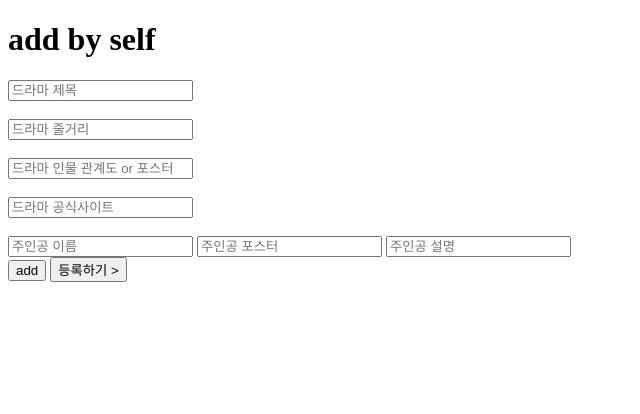
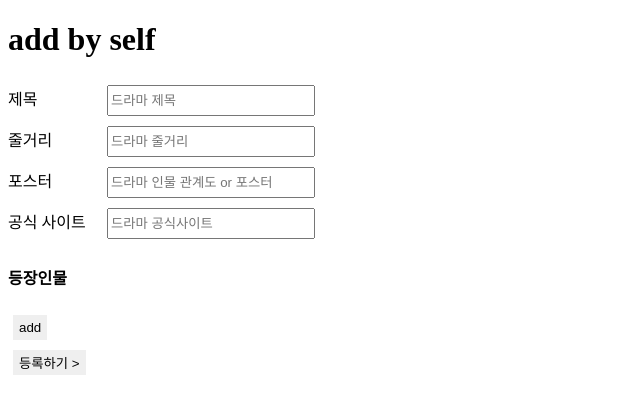
Before and after one commit to SeryoungShim/MbtiRecommend, a Django app: page /adddrama/1 in a window 1280 px wide. Shown: the top 414 px of the page, without its empty margins (0-640 px from the left). Run offline with Django 3.2, Linux system fonts and the light colour scheme; data that the repository does not hold is empty.

Commit message:
add css to insertDrama

```diff
--- /dev/null
+++ b/MbtiProject/MbtiApp/static/insertDrama.css
@@ -0,0 +1,16 @@
+label {
+    display: inline-block;
+    width: 90px;
+}
+
+input {
+    width: 200px;
+    height: 25px;
+    margin: 5px;
+}
+
+button {
+    border: 0px;
+    height: 25px;
+    margin: 5px;
+}
--- a/MbtiProject/MbtiApp/templates/form.html
+++ b/MbtiProject/MbtiApp/templates/form.html
@@ -1,40 +1,38 @@
 <!DOCTYPE html>
 <html lang="en">
 <head>
+    {% load static %}
     <meta charset="UTF-8">
     <meta name="viewport" content="width=device-width, initial-scale=1.0">
-    <title>Document</title>
+    <title>직접 입력</title>
+    <link rel="stylesheet" type="text/css" href="{% static 'insertDrama.css' %}">
 </head>
 <body>
     <h1>add by self</h1>
     <form action = "{% url 'insertDrama'%}" method = "POST">
     {% csrf_token %}
+    <label for="title">제목</label>
     <input placeholder = "드라마 제목" name = 'title'/>
     <br/>
-    <br/>
+    <label for="plot">줄거리</label>
     <input placeholder = "드라마 줄거리" name = 'plot'/>
     <br/>
-    <br/>
+    <label for="image">포스터</label>
     <input placeholder = "드라마 인물 관계도 or 포스터" name = 'image'/>
     <br/>
-    <br/>
+    <label for="site"">공식 사이트</label>
     <input placeholder = "드라마 공식사이트" name = 'site'/>
     <br/>
-    <br/>
     <div class="characters">
-        <div class="character">
-            <input placeholder="주인공 이름" name = "name[]"/>
-            <input placeholder="주인공 포스터" name = "poster[]"/>
-            <input placeholder="주인공 설명" name = "desc[]"/>
-        </div>
+        <h4>등장인물</h4>
+        <button type="button" id="add">add</button>
     </div>
-    <button type="button" id="add">add</button>
     <button type='submit'>등록하기 > </button>
     </form>
 
     <script>
         var add_btn = document.getElementById("add");
-        var div = document.querySelector(".character");
+        var div = document.querySelector(".characters");
         function clickAddHandler(){
             var new_div = document.createElement("div");
             div.appendChild(new_div);
```
Also changed, not shown: MbtiProject/MbtiApp/views.py (line endings or trailing spaces), 1 other file.
